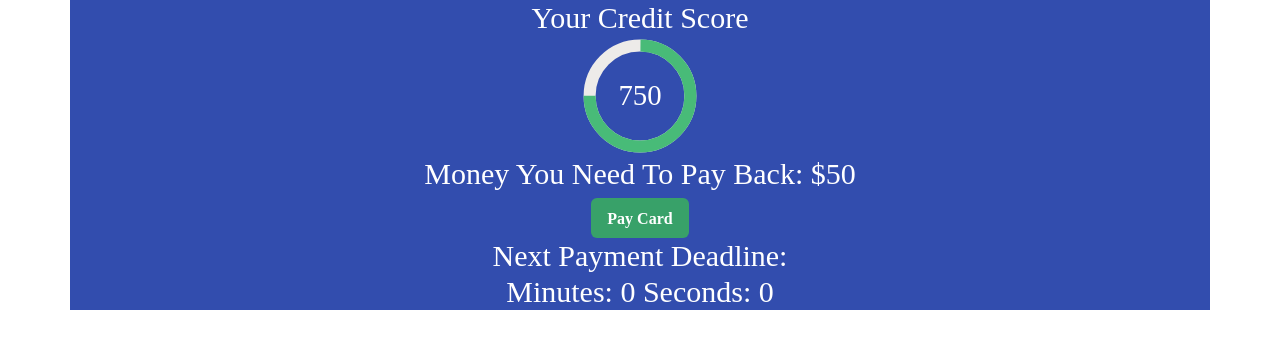
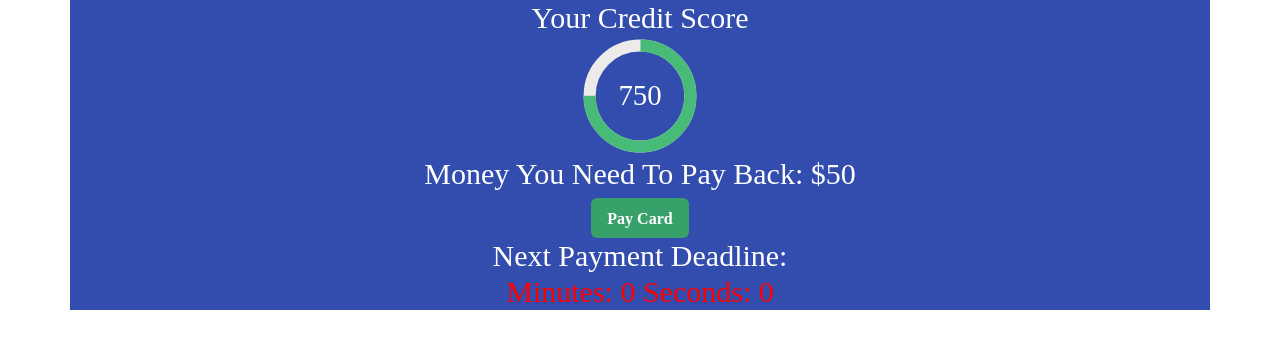
Before and after one commit to ManaalS/kredit4kids, a React (Create React App) app: page / in a window 1280 px wide. Shown: the top 348 px of the page. Built offline with nearby package versions, Linux system fonts and the light colour scheme; a web font is replaced by a local one.

Commit message:
timer red done

```diff
--- a/src/components/Timer.js
+++ b/src/components/Timer.js
@@ -8,10 +8,17 @@ import { Container, Row, Col } from 'react-bootstrap'
 function Timer(props) {
   const [minutes, setMinutes ] = useState(props.minutes);
   const [seconds, setSeconds ] =  useState(props.seconds);
+  const [timerColor, setTimerColor] = useState("white")
+
   useEffect(()=>{
     let interval = setInterval(() => {
             if (seconds > 0) {
                 setSeconds(seconds - 1);
+            }
+            if (minutes == 0) {
+              setTimerColor("red")
+            } else {
+              setTimerColor("white")
             }
             if (seconds === 0) {
                 if (minutes === 0) {
@@ -30,7 +37,7 @@ function Timer(props) {
   return (
     <Container className="credit-score">
       <Row>
-        <Col>
+        <Col style={{ color: timerColor }}>
           Minutes: {minutes} Seconds: {seconds}
         </Col>
       </Row>
```
